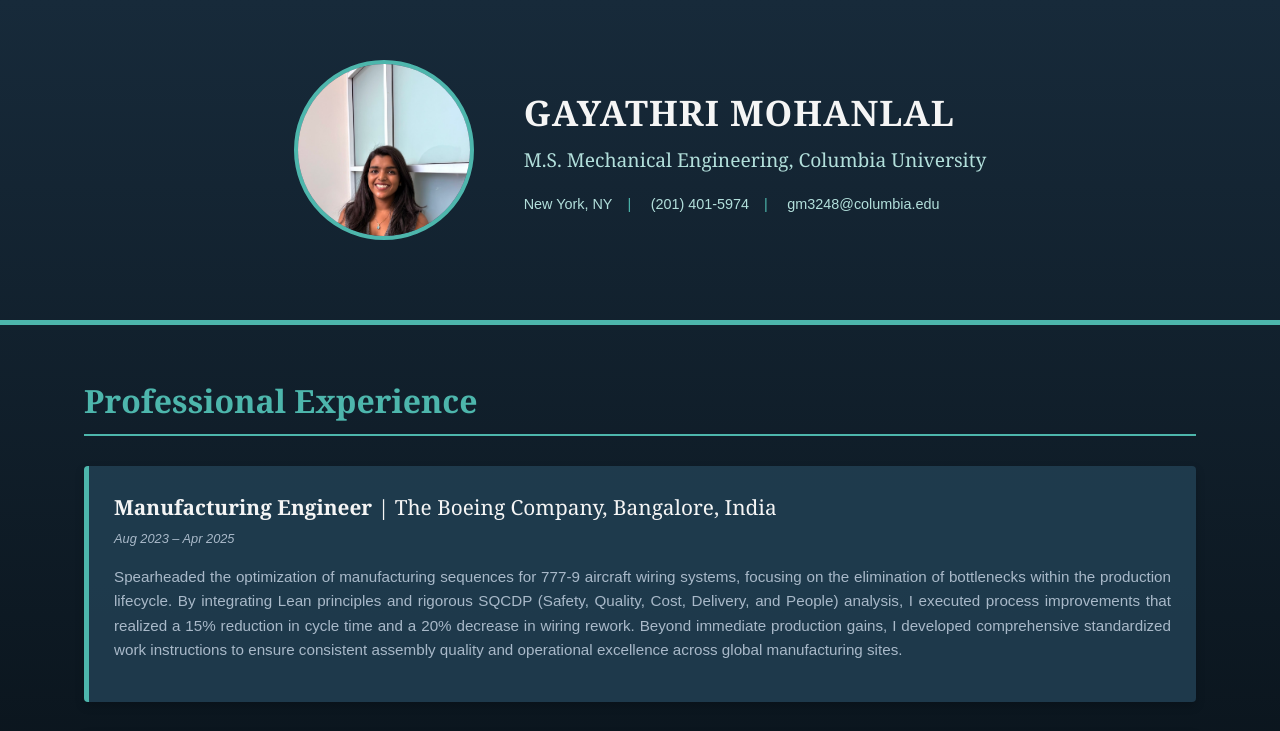
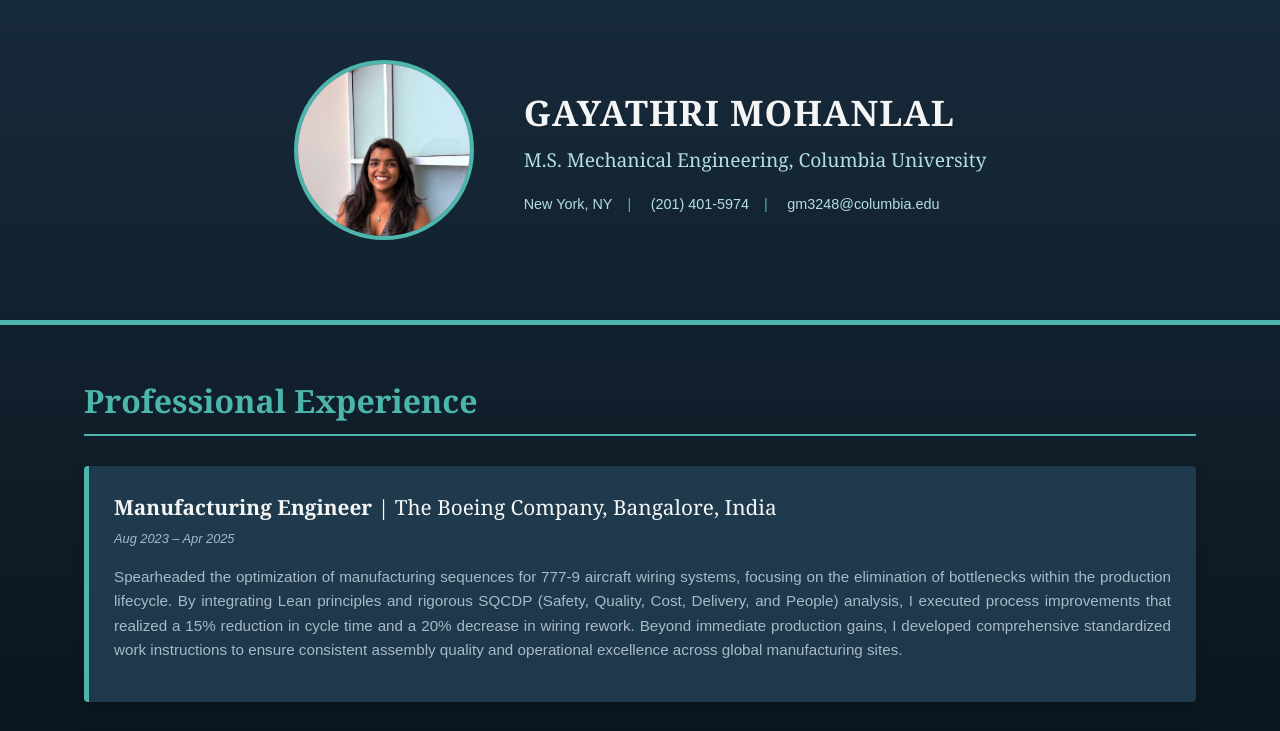
Before and after one commit to gayathrimohanlal/gayathrimohanlal.github.io, a plain HTML site: page index.html in a window 1280 px wide. Shown: the top 731 px of the page. Drawn offline with Linux system fonts and the light colour scheme.

Commit message:
Update style.css

```diff
--- a/style.css
+++ b/style.css
@@ -103,6 +103,8 @@ h3 {
     width: 100%;
     height: 100%;
     object-fit: cover;
+    /* SHIFTS PHOTO UP TO CENTER THE FACE */
+    object-position: center 100%;
 }
 
 .header-text h1 {
```
